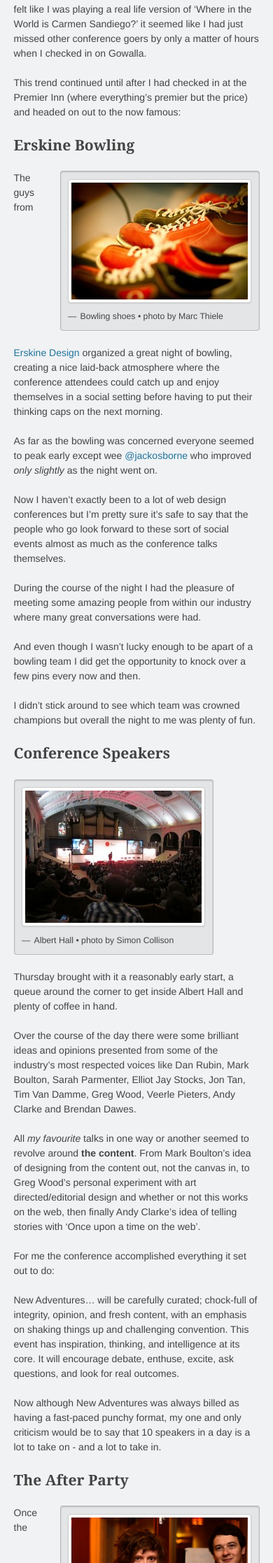
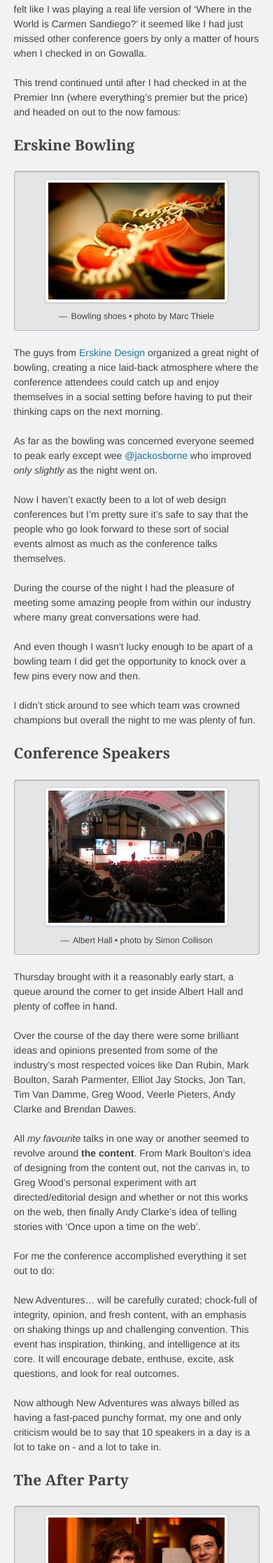
Before and after one commit to nathanstaines/nathanstaines.github.com, a Jekyll site: the page built from _posts/2011-01-23-thoughts-on-new-adventures-2011.md, in a window 390 px wide. Shown: the part 384-2618 px from the top of the page at 70% size. Built offline with Jekyll 4.4.1, drawn with Linux system fonts in a browser that asks for light colours; Markdown is read by kramdown in place of the engine named in the settings.

Commit message:
Add some more responsive styles

```diff
--- a/css/main.css
+++ b/css/main.css
@@ -210,7 +210,7 @@ li > ol {
 }
 
 .two-up {
-  margin: 0 -0.375rem 1.5rem;
+  margin: 0 -0.375rem 0.75rem;
   *zoom: 1;
 }
 .two-up:before, .two-up:after {
@@ -396,6 +396,7 @@ iframe {
 }
 .figure-img > img {
   display: block;
+  margin: 0 auto;
 }
 .figure-img figcaption {
   margin-top: 0.75rem;
@@ -738,6 +739,26 @@ iframe {
     font-size: 0.875em;
   }
 
+  .figure-img {
+    display: block;
+    float: none;
+  }
+  .figure-img.pull-right, .figure-img.pull-left {
+    margin: 0 0 1.5rem 0;
+  }
+  .figure-img figcaption {
+    text-align: center;
+  }
+
+  .two-up {
+    margin: 0 0 0.75rem;
+  }
+  .two-up li {
+    float: none;
+    width: 100%;
+    padding: 0 0 0.75rem;
+  }
+
   .post-date:after {
     display: none;
   }
--- a/sass/_lists.scss
+++ b/sass/_lists.scss
@@ -21,7 +21,7 @@ li {
 }
 
 .two-up {
-  margin: 0 (-$quarter-spacing-unit) $base-spacing-unit;
+  margin: 0 (-$quarter-spacing-unit) $half-spacing-unit;
   @include clearfix();
 
   li {
--- a/sass/_media.scss
+++ b/sass/_media.scss
@@ -48,6 +48,7 @@ iframe {
 
   > img {
     display: block;
+    margin: 0 auto;
   }
 
   figcaption {
```
Also changed, not shown: sass/_responsive.scss (+24 -0 lines), 1 other file.
